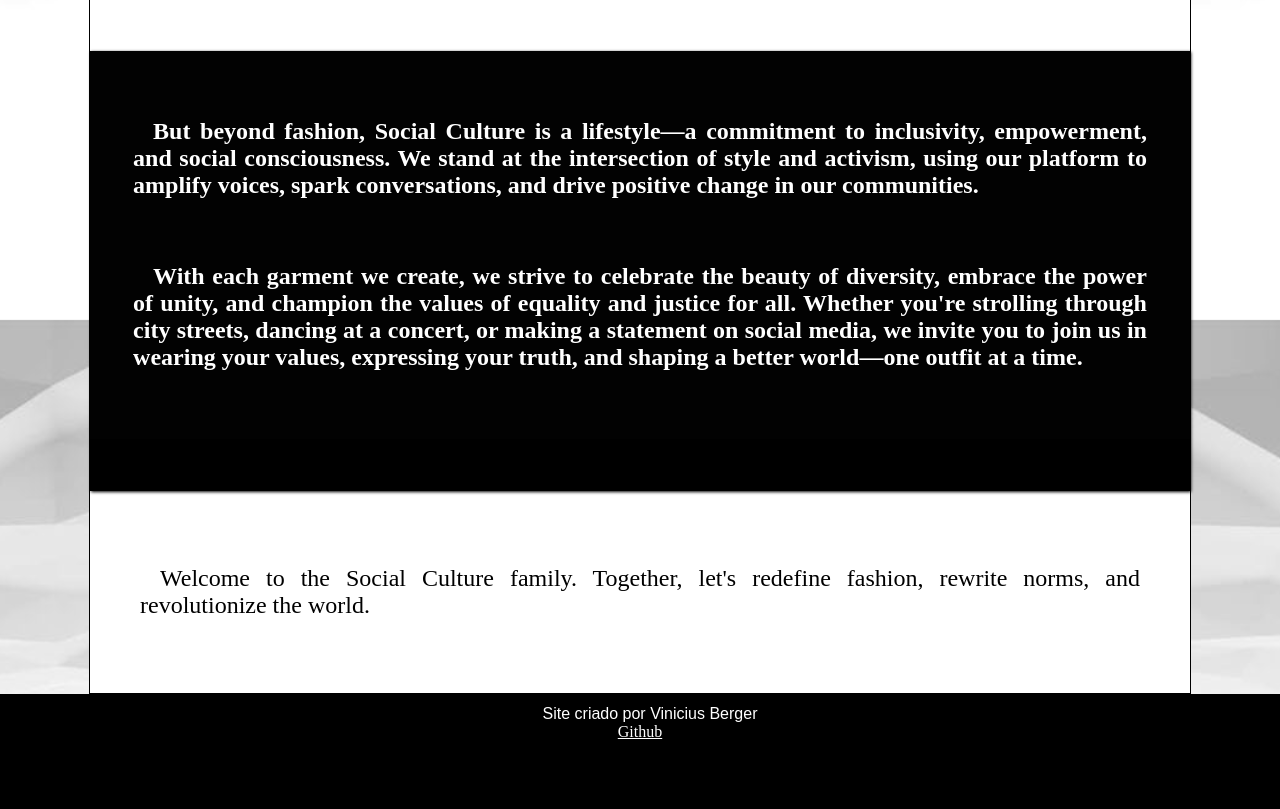
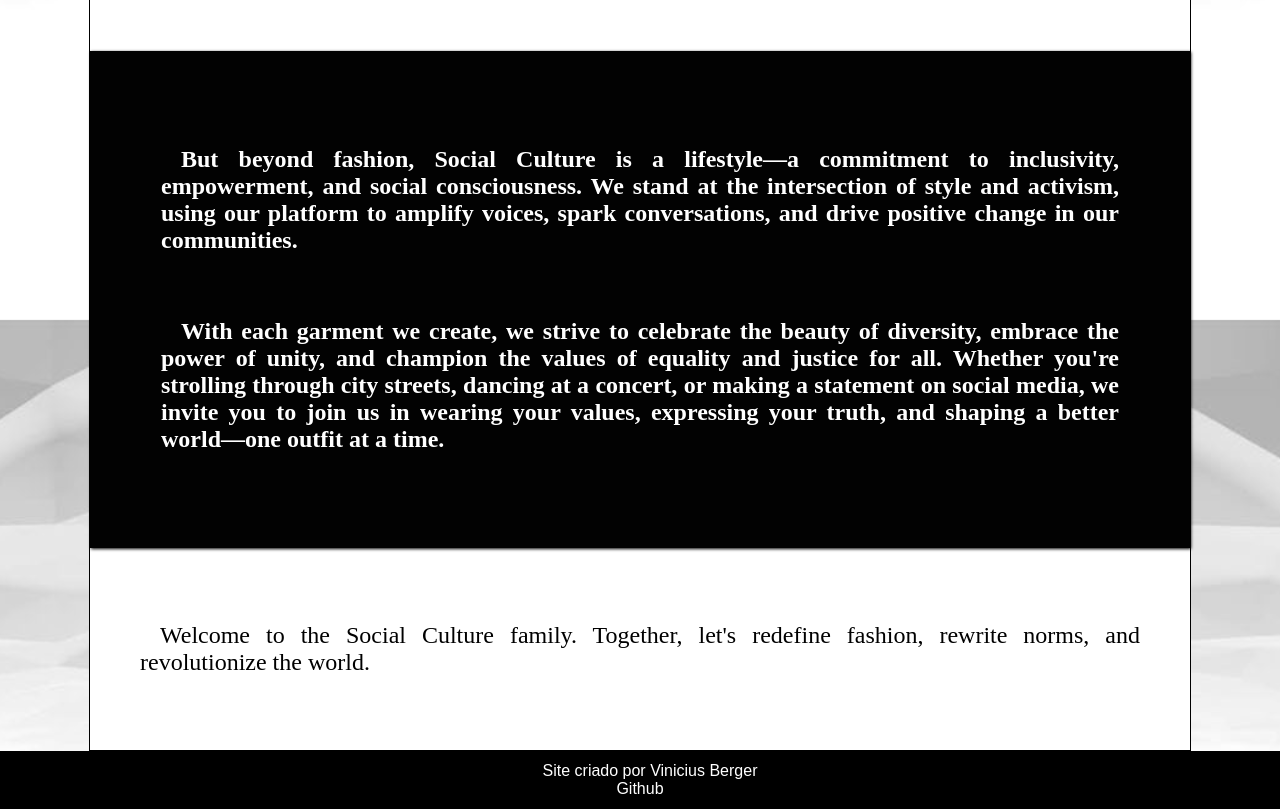
Before and after one commit to ViniciusBerger/loja-project, a plain HTML site: page about-us.html in a window 1280 px wide. Shown: the part 480-1289 px from the top of the page. Before the commit the page ends 1232 px from the top, so only its background shows below. Drawn offline with Linux system fonts and the light colour scheme; a web font is replaced by a local one.

Commit message:
Update about-us.html
.

```diff
--- a/about-us.html
+++ b/about-us.html
@@ -25,6 +25,7 @@
         }
 
         a {
+            text-decoration: none;
             text-align: center;
             color: white;
             padding: 0;
@@ -45,6 +46,14 @@
             padding: 0;
             margin: 0;
         }
+
+        #rodape2 > a {
+            text-align: center;
+            font-family: "madimi one", sans-serif;
+            padding: 0;
+            margin: 0;
+        }
+
         #primeiro {
             padding: 30px;
         }
@@ -52,21 +61,26 @@
         #segundo {
 
             position: relative;
-            padding: 20%;
+            padding: 0%;
             background-color: black;
             background-size: cover;
             box-shadow: 1px 1px 3px black;
         }
 
         #fundo {
-            position: absolute;
+            padding: 51px;
+            position: relative;
             font-weight: bold;
-            padding: 2.1%;
             color: white;
             background-color: rgba(211, 211, 211, 0.007);
             left: 0%;
             top: 0%;
         }
+
+        #fundo > p {
+            padding: 20px;
+        }
+
         #fundo:hover {
             color: black;
             background-color: rgba(211, 211, 211, 0.575);
```
